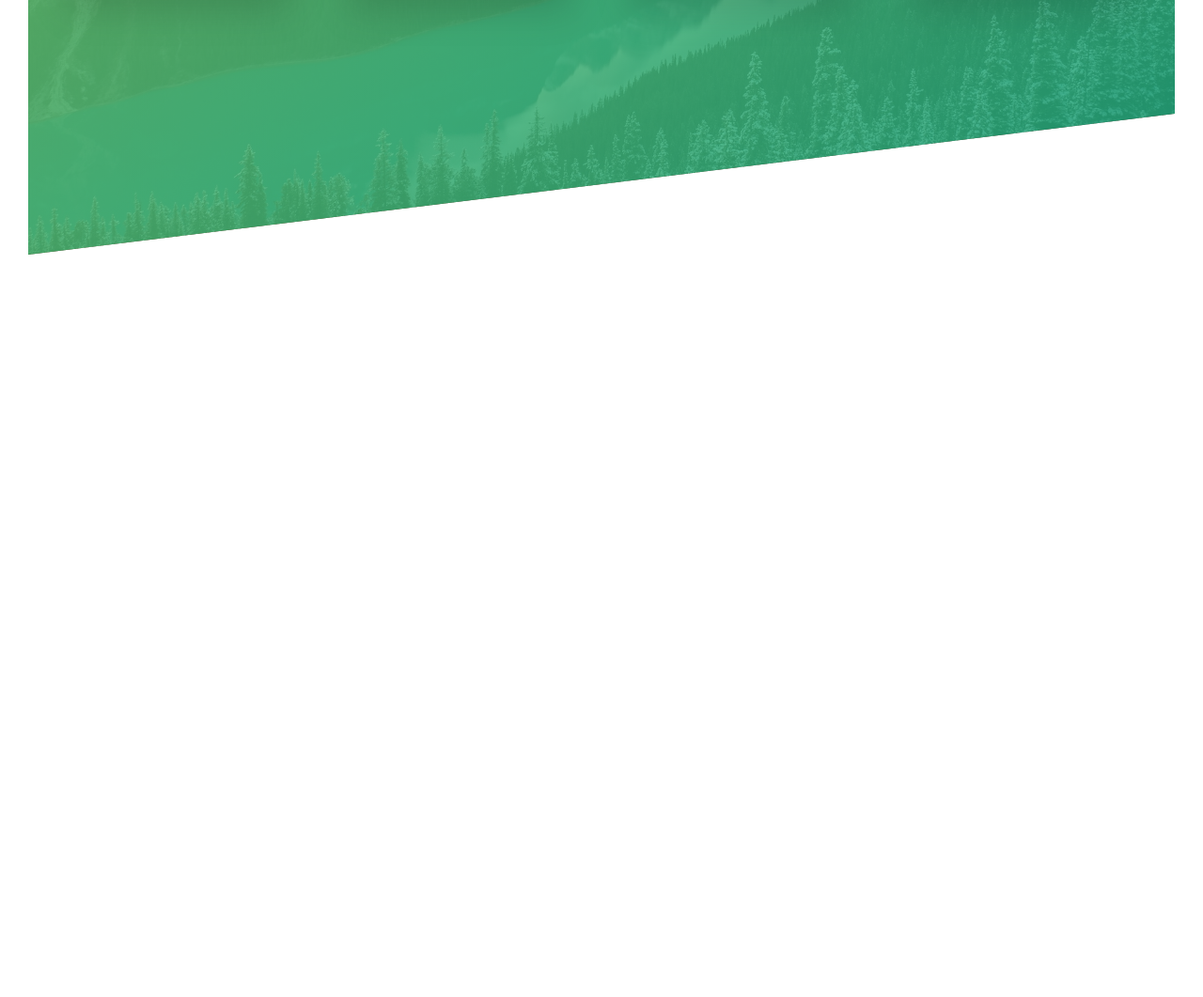
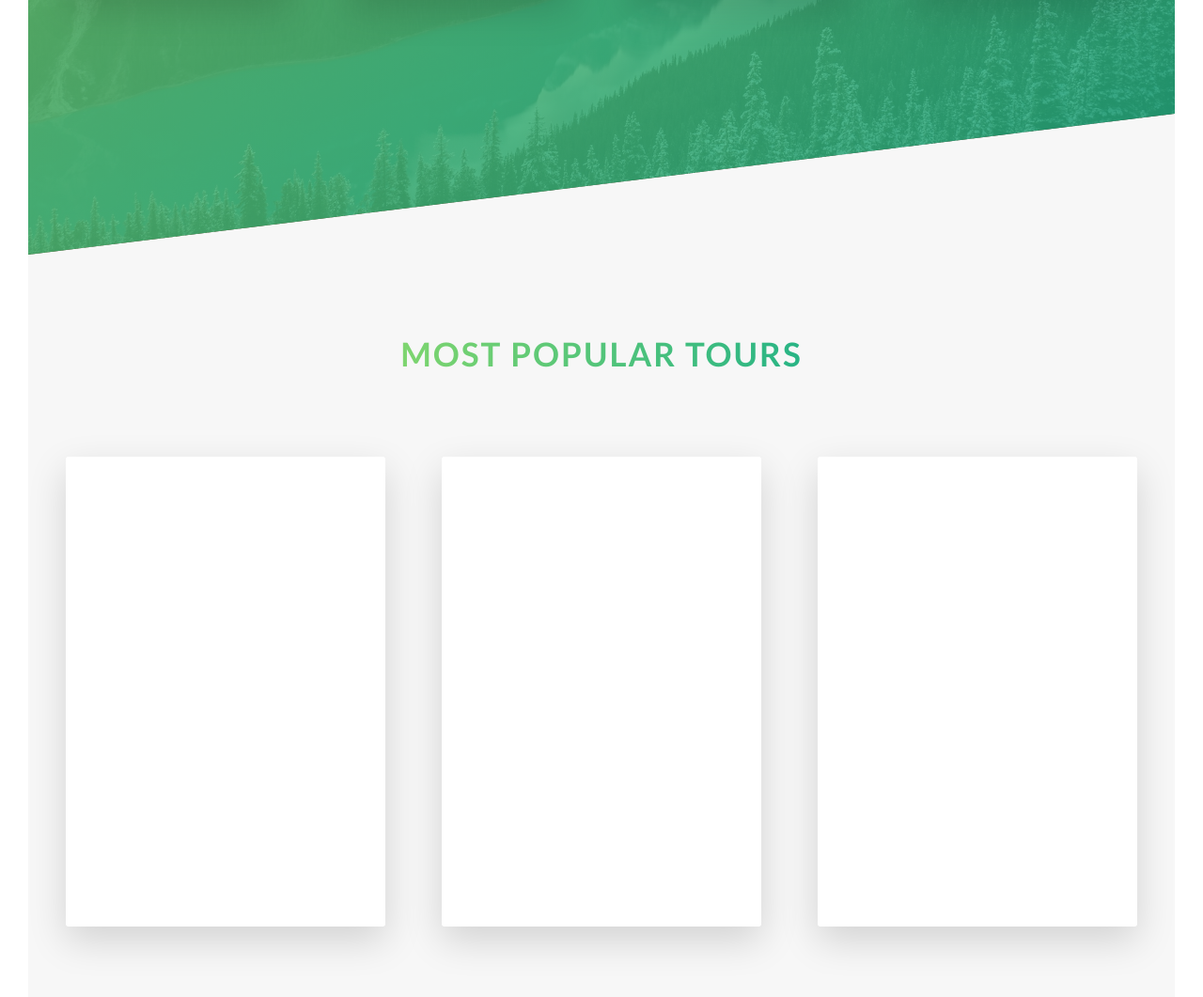
Before and after one commit to tonyminh95/advanced-css, a website: page index.html in a window 1280 px wide. Shown: the part 2044-3105 px from the top of the page at 94% size. Before the commit the page ends 2315 px from the top, so only its background shows below. Drawn offline with Linux system fonts and the light colour scheme.

Commit message:
custom card

```diff
--- a/index.html
+++ b/index.html
@@ -101,6 +101,47 @@
                     </div>
                 </div>
             </section>
+
+            <section class="section-tours">
+                <div class="u-center-text u-margin-bottom-big">
+                    <h2 class="heading-secondary">
+                        Most popular tours
+                    </h2>
+                </div>
+
+                <div class="row">
+                    <div class="col-1-of-3">
+                        <div class="card">
+                            <div class="card__side card__side--front">
+                                Front
+                            </div>
+                            <div class="card__side card__side--back card__side--back-1">
+                                Back
+                            </div>
+                        </div>
+                    </div>
+                    <div class="col-1-of-3">
+                        <div class="card">
+                            <div class="card__side card__side--front">
+                                Front
+                            </div>
+                            <div class="card__side card__side--back card__side--back-2">
+                                Back
+                            </div>
+                        </div>
+                    </div>
+                    <div class="col-1-of-3">
+                        <div class="card">
+                            <div class="card__side card__side--front">
+                                Front
+                            </div>
+                            <div class="card__side card__side--back card__side--back-3">
+                                Back
+                            </div>
+                        </div>
+                    </div>
+                </div>
+            </section>
         </main>
 
         <!-- <section class="grid-test">
--- a/sass/abstracts/_variables.scss
+++ b/sass/abstracts/_variables.scss
@@ -2,6 +2,12 @@
 $color-primary: #55c57a;
 $color-primary-light: #7ed56f;
 $color-primary-dark: #28b485;
+
+$color-secondary-light: #ffb900;
+$color-secondary-dark: #ff7730;
+
+$color-tertiary-light: #2998ff;
+$color-tertiary-dark: #5643fa;
 
 $color-grey-light-1: #f7f7f7;
 
--- /dev/null
+++ b/sass/components/_card.scss
@@ -0,0 +1,48 @@
+.card {
+    perspective: 150rem;
+    -moz-perspective: 150rem;
+    position: relative;
+    height: 50rem;
+
+    &__side {
+        color: $color-white;
+        font-size: 2rem;
+        height: 50rem;
+        transition: all 0.8s ease;
+        position: absolute;
+        top: 0;
+        left: 0;
+        width: 100%;
+        backface-visibility: hidden;
+        border-radius: 3px;
+        box-shadow: 0 1.5rem 4rem rgba($color: $color-black, $alpha: 0.15);
+
+        &--front {
+            background-color: $color-white;
+        }
+
+        &--back {
+            transform: rotateY(180deg);
+
+            &-1 {
+                background-image: linear-gradient(to right bottom, $color-secondary-light, $color-secondary-dark);
+            }
+
+            &-2 {
+                background-image: linear-gradient(to right bottom, $color-primary-light, $color-primary-dark);
+            }
+
+            &-3 {
+                background-image: linear-gradient(to right bottom, $color-tertiary-light, $color-tertiary-dark);
+            }
+        }
+    }
+
+    &:hover &__side--front {
+        transform: rotateY(180deg);
+    }
+
+    &:hover &__side--back {
+        transform: rotateY(0);
+    }
+}
--- a/sass/components/_feature-box.scss
+++ b/sass/components/_feature-box.scss
@@ -19,8 +19,4 @@
     &:hover {
         transform: translateY(-1.5rem) scale(1.03);
     }
-
-    // &__text {
-
-    // }
 }
--- a/sass/main.scss
+++ b/sass/main.scss
@@ -8,6 +8,7 @@
 @import "base/utilities";
 
 @import "components/button";
+@import "components/card";
 @import "components/composition";
 @import "components/feature-box";
 
--- a/sass/pages/_home.scss
+++ b/sass/pages/_home.scss
@@ -15,3 +15,9 @@
         transform: skewY(7deg);
     }
 }
+
+.section-tours {
+    background-color: $color-grey-light-1;
+    padding: 25rem 0;
+    margin-top: -10rem;
+}
```
Also changed, not shown: css/style.css.
